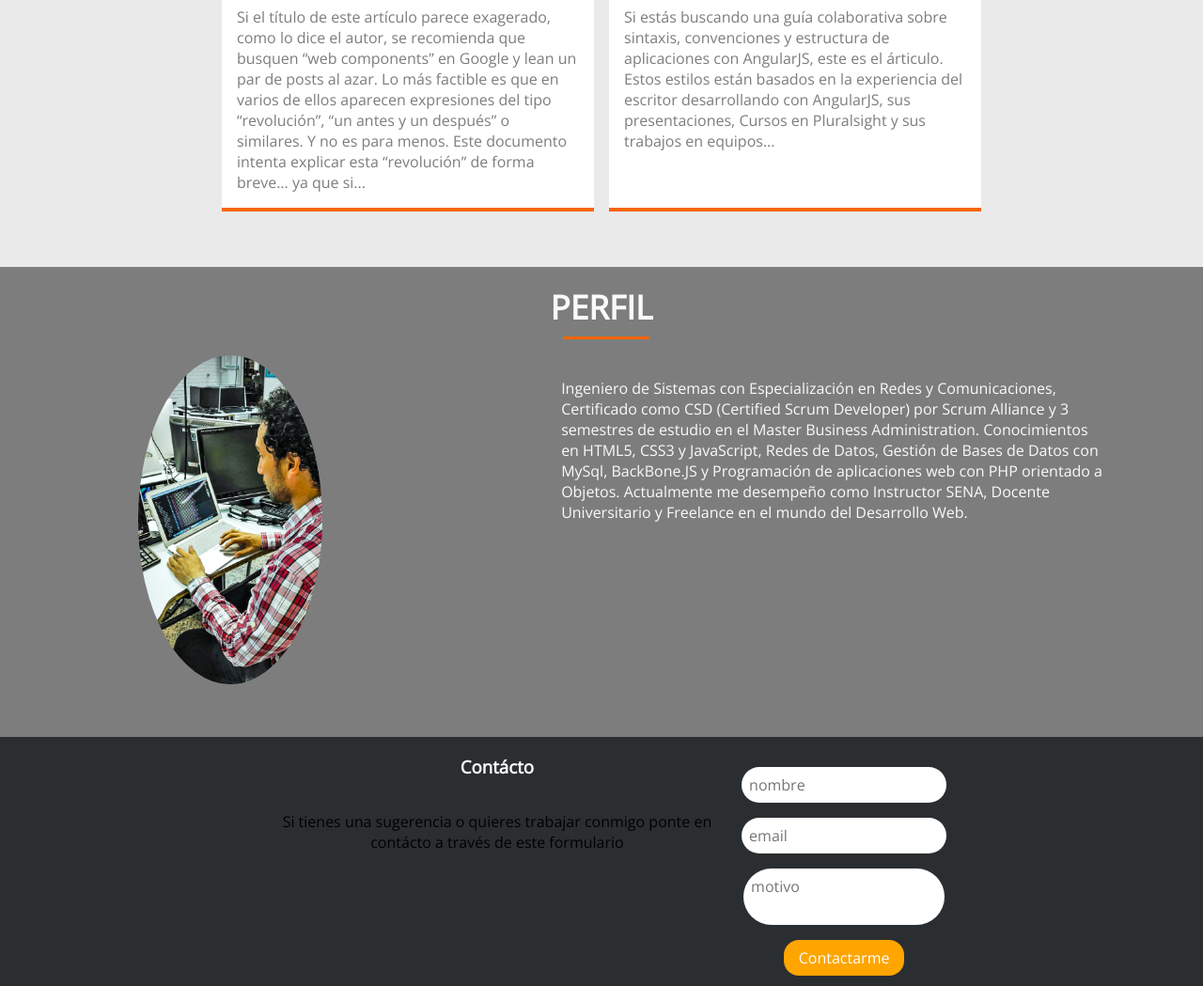
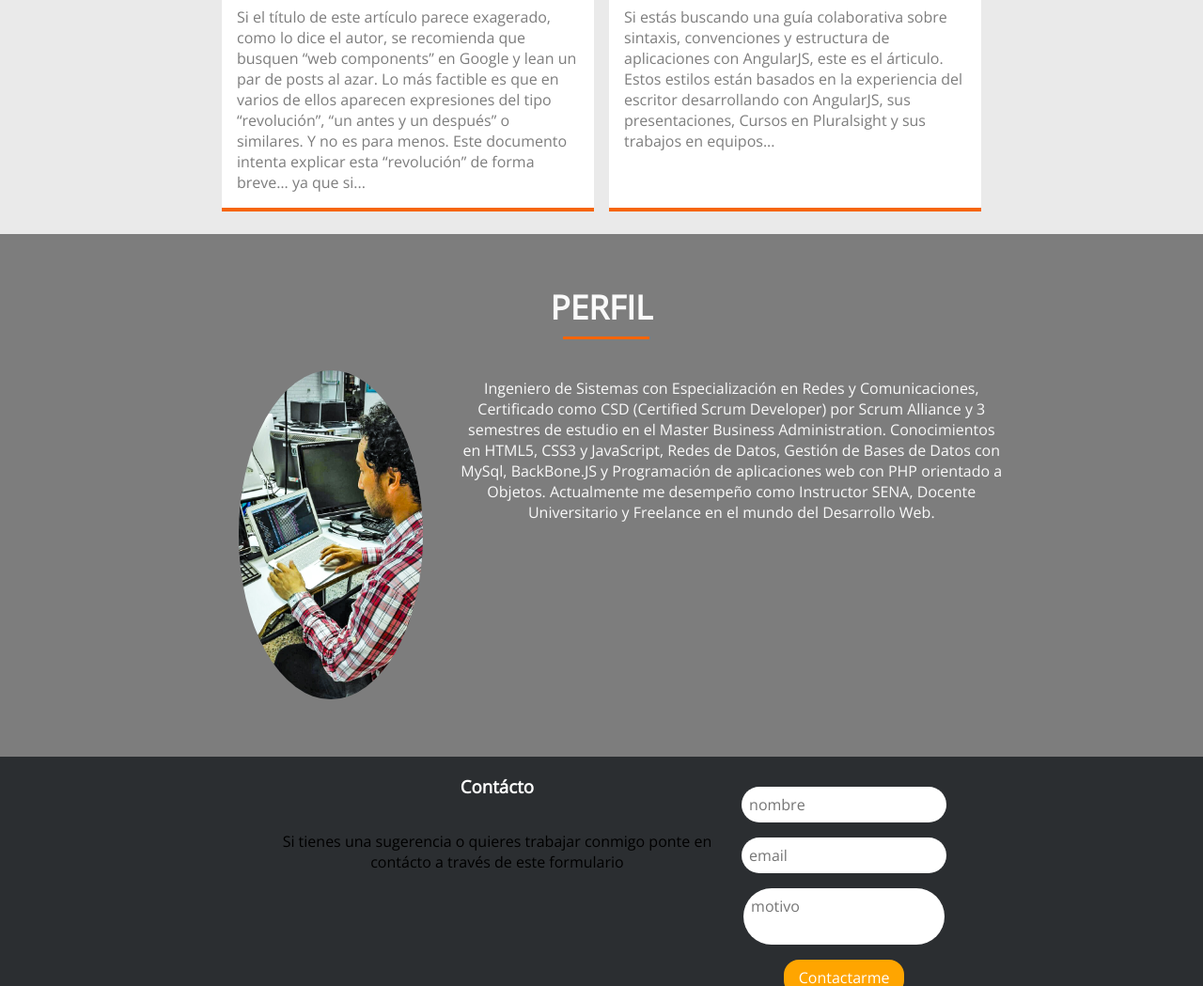
Before and after one commit to fmrojas/fmrojas.github.io, a plain HTML site: page index.html in a window 1280 px wide. Shown: the part 1681-2730 px from the top of the page at 94% size. Drawn offline with nearby package versions, Linux system fonts and the light colour scheme.

Commit message:
Organizados elementos de responsive para perfil

```diff
--- a/estilos.css
+++ b/estilos.css
@@ -248,19 +248,24 @@ body{
 /* Estilos para la sección de perfil*/
 .Perfil{
   background-color: #7D7D7D;
-  height: 500px;
+  height: auto;
 }
 .Perfil-container{
   display: flex;
   orient: vertical;
-  direction: normal;
-  flex-direction: row;
-  justify-content: space-around;
+  direction: normal ;
+  flex-direction: column;;
+  justify-content: space-between;;
+  text-align: center;
 }
 
 .Perfil-image{
   position: relative;
   bottom: 2.5em;
+}
+
+.Perfil-image-container{
+  margin-top: 2em;
 }
 .Perfil-title{
     font-size: 1.5em;
@@ -345,6 +350,24 @@ input:focus,text-area:focus{
 
 
 @media screen and (min-width: 650px){
+  .Perfil{
+    display: flex;
+    orient: horizontal;
+    direction: normal;
+    flex-direction: row;
+    flex-flow: row wrap;
+    pack: center;
+    justify-content: center;
+  }
+  .Perfil-container{
+    display: flex;
+    orient: horizontal;
+    direction: normal;
+    flex-direction: row;
+    flex-flow: row wrap;
+    pack: center;
+    justify-content: center;
+  }
   .Tech {
     display: flex;
     orient: horizontal;
```
